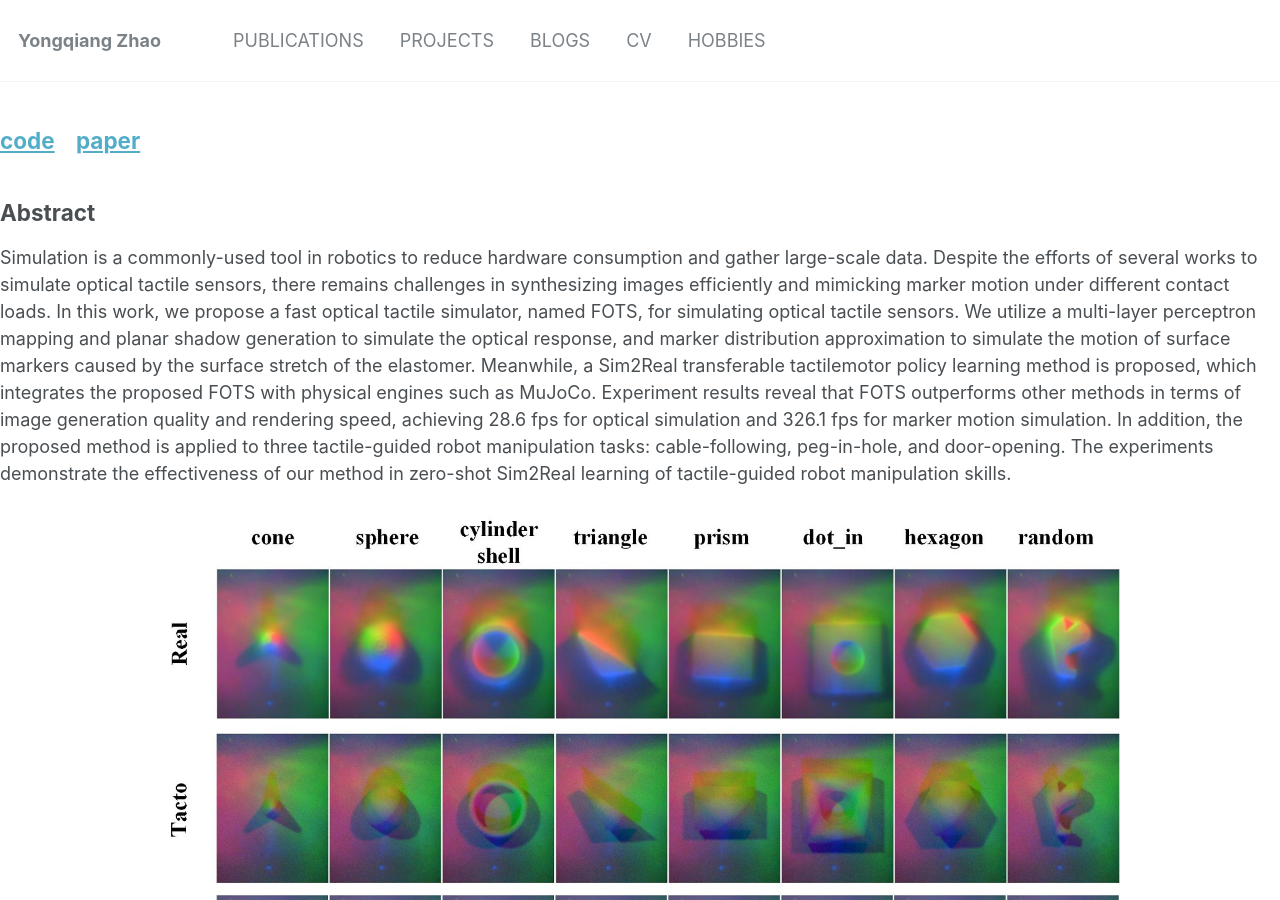
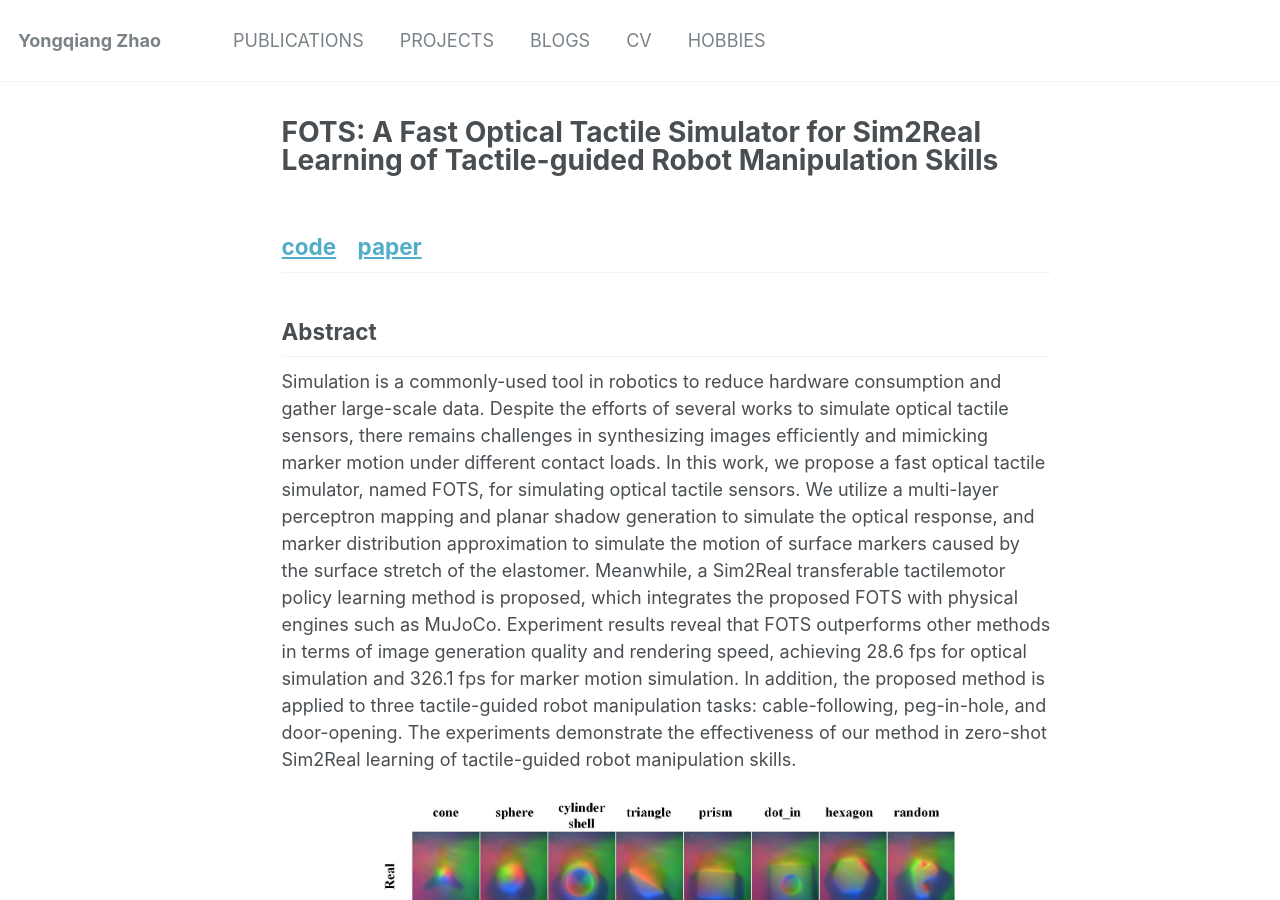
Before and after one commit to Rancho-zhao/Rancho-zhao.github.io, a Jekyll site: the page built from _pages/fots.md, in a window 1280 px wide and 900 px high. Built offline with Jekyll 4.4.1, drawn with Linux system fonts in a browser that asks for light colours; some of the changed lines change nothing that is shown.

Commit message:
Update fots.md

```diff
--- a/_pages/fots.md
+++ b/_pages/fots.md
@@ -1,8 +1,9 @@
 ---
-layout: default
+layout: single
 title: "FOTS: A Fast Optical Tactile Simulator for Sim2Real Learning of Tactile-guided Robot Manipulation Skills"
 permalink: /fots/
 author_profile: false
+nav_exclude: true
 ---
 
 ## [code](https://github.com/Rancho-zhao/FOTS)&nbsp;&nbsp;&nbsp;&nbsp;[paper](https://github.com/Rancho-zhao/FOTS)
```
